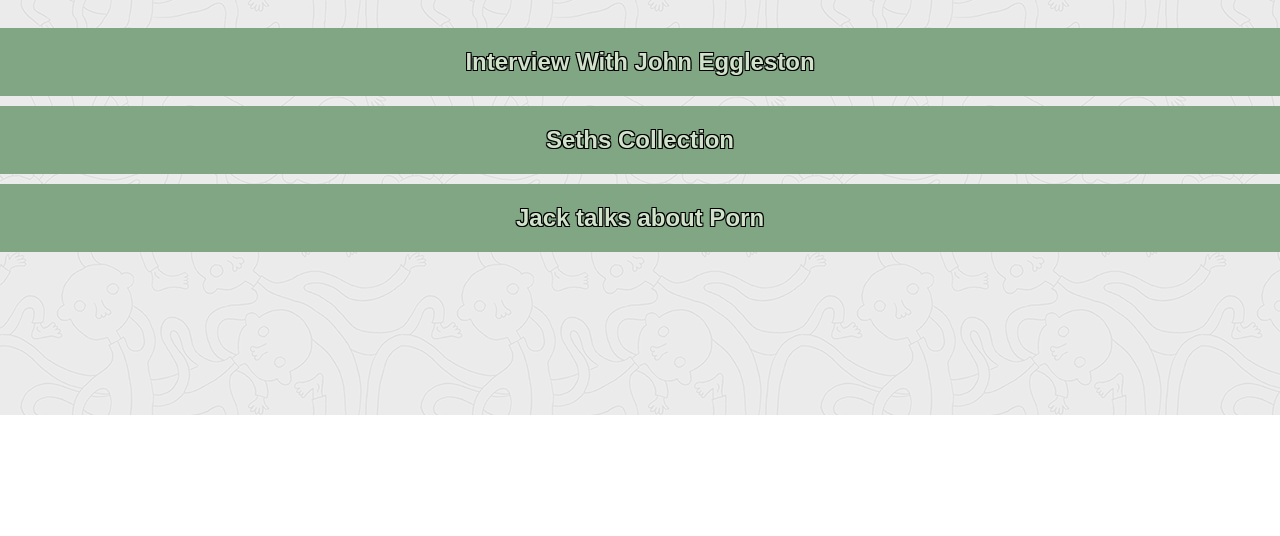
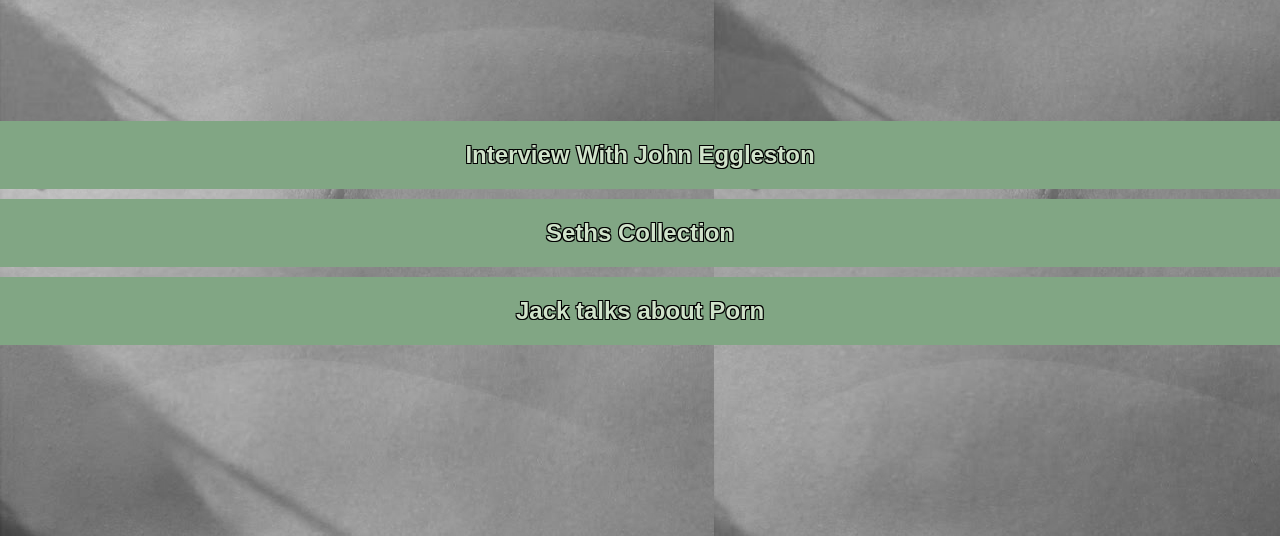
Before and after one commit to rachelb6/GenixHobart, a plain HTML site: page artsculture/index.html in a window 1280 px wide. Shown: the part 385-921 px from the top of the page. Before the commit the page ends 800 px from the top, so only its background shows below. Drawn offline with Linux system fonts and the light colour scheme.

Commit message:
arts background

```diff
--- a/artsculture/index.html
+++ b/artsculture/index.html
@@ -2,9 +2,10 @@
 <html>
     <link rel="stylesheet" type="text/css" href="/style.css">
     <link href="https://fonts.googleapis.com/css2?family=Righteous&display=swap" rel="stylesheet">
-    <body>
+    <body id="artsbody">
+        <img src="/artsbackground.jpg" id="artsbackground">
         <h1>Arts Culture</h1>
-        <div id="group_container">
+        <div id="group_container2">
             <a href="johneggleston.html">
                 <div>
                     <h2>Interview With John Eggleston</h2>
```
Also changed, not shown: artsbackground.jpg (added).
